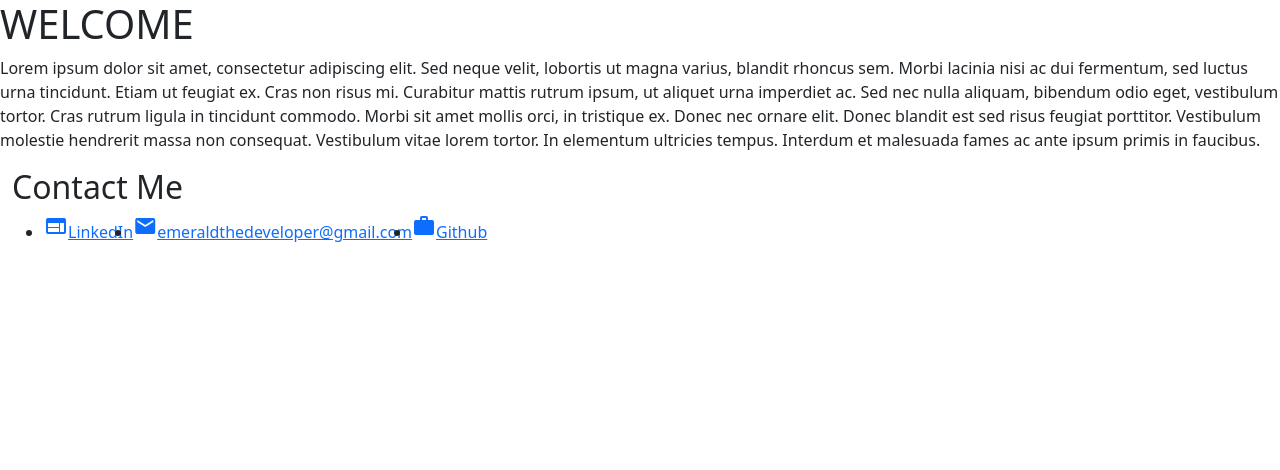
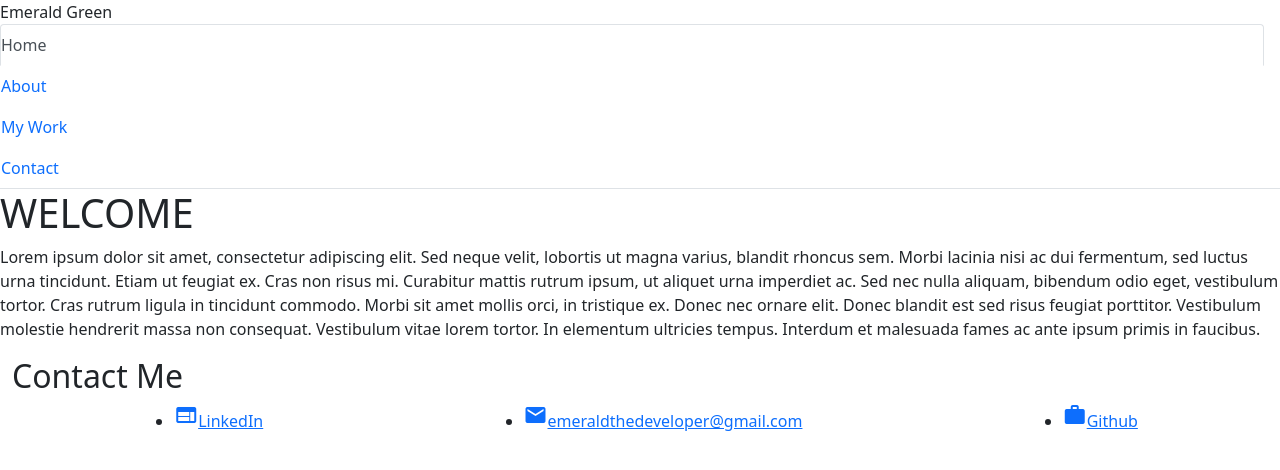
Before and after one commit to EmeraldAGreen/react-emerge-portfolio, a React (Create React App) app: page / in a window 1280 px wide. Shown: the top 470 px of the page. Built offline with nearby package versions, Linux system fonts and the light colour scheme.

Commit message:
footer and navbar

```diff
--- a/src/components/Footer.js
+++ b/src/components/Footer.js
@@ -7,7 +7,7 @@ function Footer() {
     <div>
       <footer id="contact-me" className="contact-me container-fluid">
             <h2>Contact Me</h2>
-                <ul className="d-flex">
+                <ul className="d-flex flex-row justify-content-around">
 {/*
                     <li>
                         <a className="footer-link" href='https://linkedin.com/in/emeraldarielgreen'><i className="material-icons">web</i>LinkedIn</a>
--- a/src/components/NavTabs.js
+++ b/src/components/NavTabs.js
@@ -5,9 +5,6 @@ import React from 'react';
 // We assign them to their own variable names
 function NavTabs({ currentPage, handlePageChange }) {
   return (
-    <nav className="navbar navbar-light fixed-top">
-      <div className="offcanvas show offcanvas-start" tabindex="-1" id="offcanvasNavbar" aria-labelledby="offcanvasNavbarLabel">
-      <div className="offcanvas-body">
     <ul className="nav nav-tabs navbar-nav justify-content-end flex-grow-1 pe-3">
       <li className="nav-item">
           Emerald Green
@@ -54,9 +51,6 @@ function NavTabs({ currentPage, handlePageChange }) {
         </a>
       </li>
     </ul>
-    </div>
-    </div>
-</nav>
   );
 }
 
```
Also changed, not shown: 24 other files (tests, documents, lock files or other folders).
